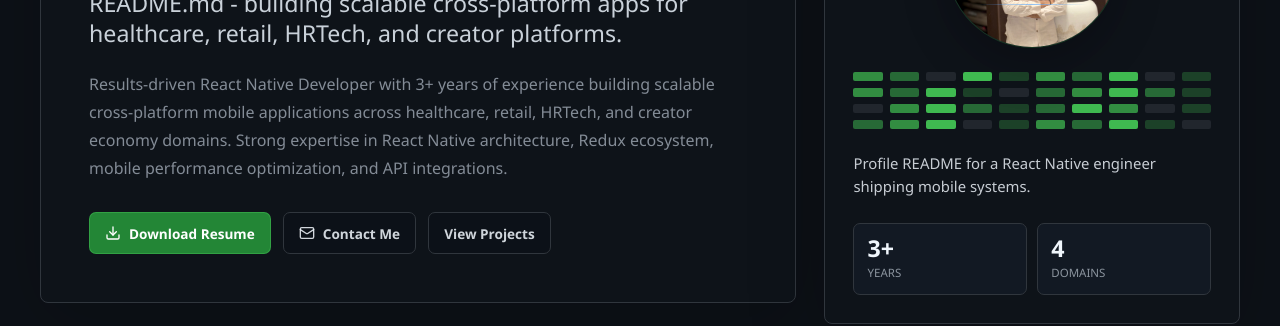
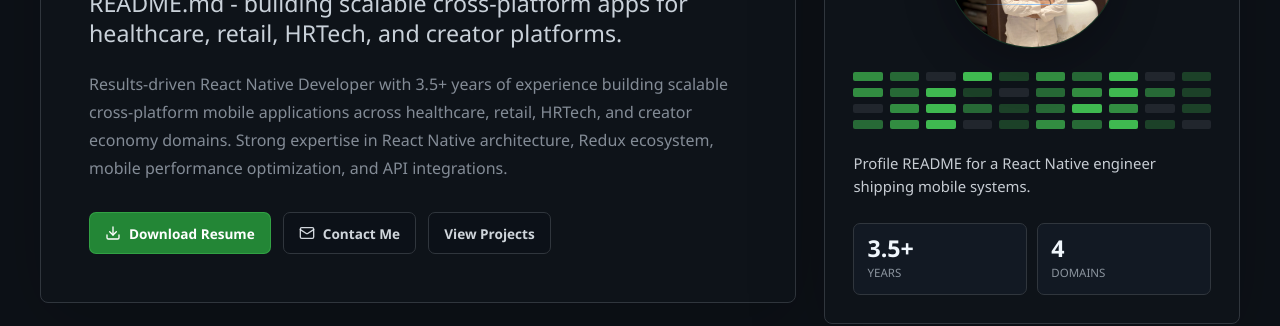
Before and after one commit to rajat258/rajat-resume-portfolio, a React (Vite) app: page / in a window 1280 px wide. Shown: the part 348-674 px from the top of the page. Built offline with nearby package versions, Linux system fonts and the light colour scheme; a web font is replaced by a local one.

Commit message:
Update experience years to 3.5 plus

```diff
--- a/src/data/resume.js
+++ b/src/data/resume.js
@@ -16,7 +16,7 @@ export const profile = {
   headline:
     "README.md - building scalable cross-platform apps for healthcare, retail, HRTech, and creator platforms.",
   summary:
-    "Results-driven React Native Developer with 3+ years of experience building scalable cross-platform mobile applications across healthcare, retail, HRTech, and creator economy domains. Strong expertise in React Native architecture, Redux ecosystem, mobile performance optimization, and API integrations.",
+    "Results-driven React Native Developer with 3.5+ years of experience building scalable cross-platform mobile applications across healthcare, retail, HRTech, and creator economy domains. Strong expertise in React Native architecture, Redux ecosystem, mobile performance optimization, and API integrations.",
 };
 
 export const navItems = [
@@ -75,7 +75,7 @@ export const heroContent = {
 };
 
 export const stats = [
-  { value: "3+", label: "Years" },
+  { value: "3.5+", label: "Years" },
   { value: "4", label: "Domains" },
   { value: "AWS", label: "Certified" },
 ];
```
Also changed, not shown: public/Rajat_Nanavati_RN.md (+1 -1 lines).
